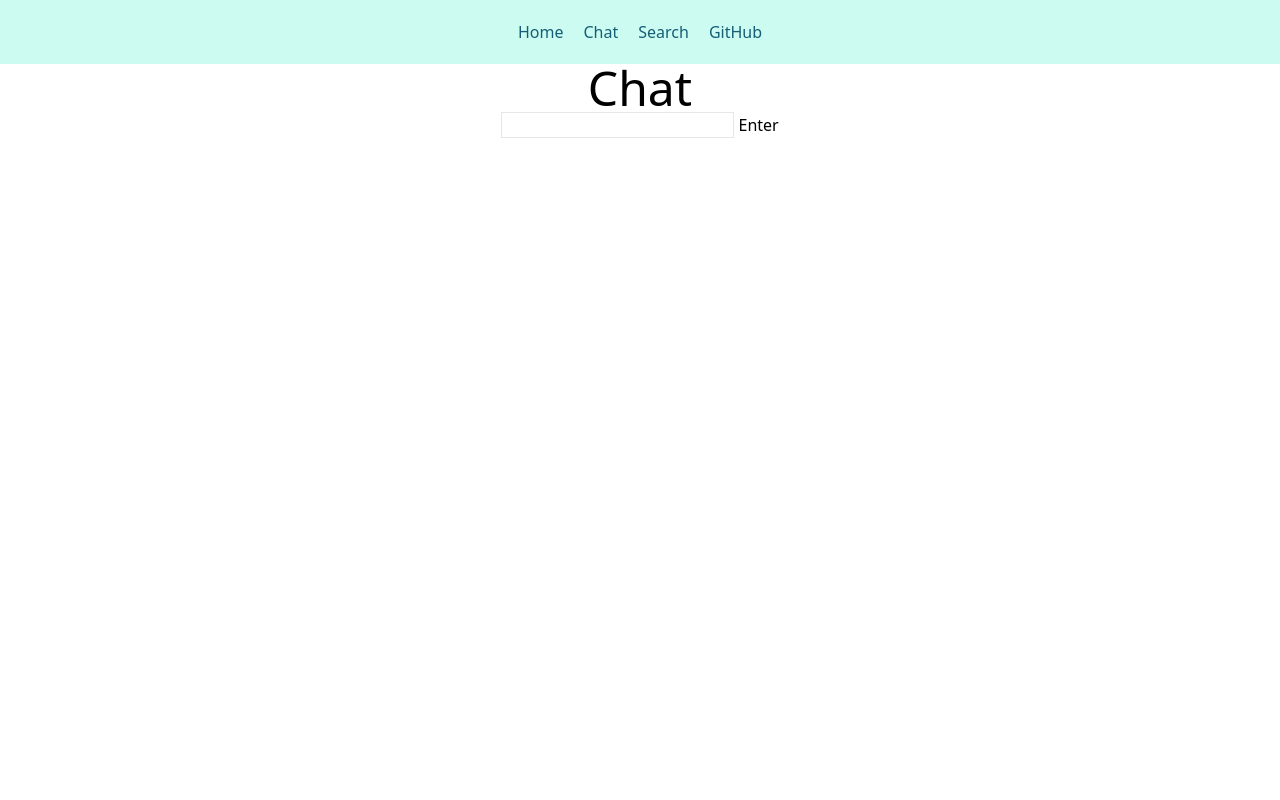
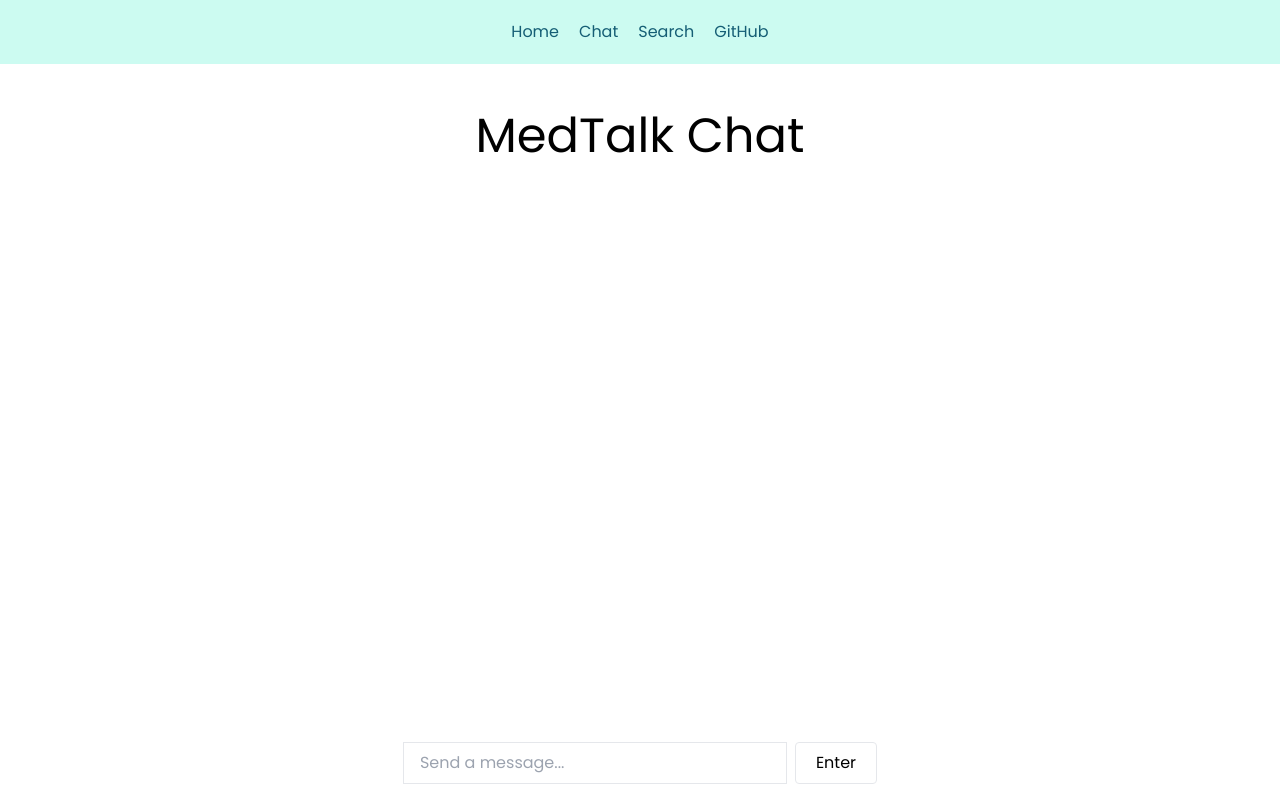
Before and after one commit to solunian/lahacks-product, a SvelteKit app: page /chat in a window 1280 px wide. Built offline with nearby package versions, Linux system fonts and the light colour scheme.

Commit message:
fix the asd;fkasdkflasdj chat ui

```diff
--- a/src/app.css
+++ b/src/app.css
@@ -1,3 +1,5 @@
+@import url('https://fonts.googleapis.com/css2?family=Poppins&display=swap');
+
 @tailwind base;
 @tailwind components;
 @tailwind utilities;
--- a/src/routes/chat/+layout.svelte
+++ b/src/routes/chat/+layout.svelte
@@ -1,5 +1,3 @@
-<center class="flex flex-row justify-center">
-    <div>
-        <slot />
-    </div>
-</center>
+<div class="flex flex-row justify-center">
+    <slot />
+</div>
--- a/src/routes/chat/+page.svelte
+++ b/src/routes/chat/+page.svelte
@@ -1,18 +1,41 @@
 <script>
+    let userInput = "";
 
     const handleSubmit = () => {
-        console.log("enter");
-    }
+        console.log(userInput);
+    };
+
+    const keyHandler = (e) => {
+        if (e.key === "Enter") {
+            e.preventDefault();
+            document.getElementById("submitBtn").click();
+            userInput = "";
+        }
+    };
 </script>
 
+<div class="flex flex-col px-24 py-12">
+    <h1 class="text-5xl">MedTalk Chat</h1>
+    <div class="w-full">
+    </div>
+</div>
 
-<h1 class="text-5xl">
-    Chat
-</h1>
-
-<div class="flex flex-col justify-end">
-    <form on:submit|preventDefault={handleSubmit}>
-        <input type="text" class="border">
-        <button>Enter</button>
-    </form>
-</div>
+<form
+    on:submit|preventDefault={handleSubmit}
+    class="fixed bottom-4 flex flex-row gap-2 justify-center"
+>
+    <textarea
+        rows="1"
+        placeholder="Send a message..."
+        class="w-96 resize-none px-4 py-2 border"
+        bind:value={userInput}
+        on:keypress={keyHandler}
+    />
+    <button
+        id="submitBtn"
+        type="submit"
+        class="border rounded px-5 py-2 bg-white"
+    >
+        Enter
+    </button>
+</form>
--- a/tailwind.config.js
+++ b/tailwind.config.js
@@ -2,7 +2,11 @@
 export default {
   content: ['./src/**/*.{html,js,svelte,ts}'],
   theme: {
-    extend: {},
+    extend: {
+    },
+    fontFamily: {
+      "sans": ['Poppins', 'sans-serif'],
+    }
   },
   plugins: [],
 }
```
Also changed, not shown: src/lib/components/Message.svelte (added).
